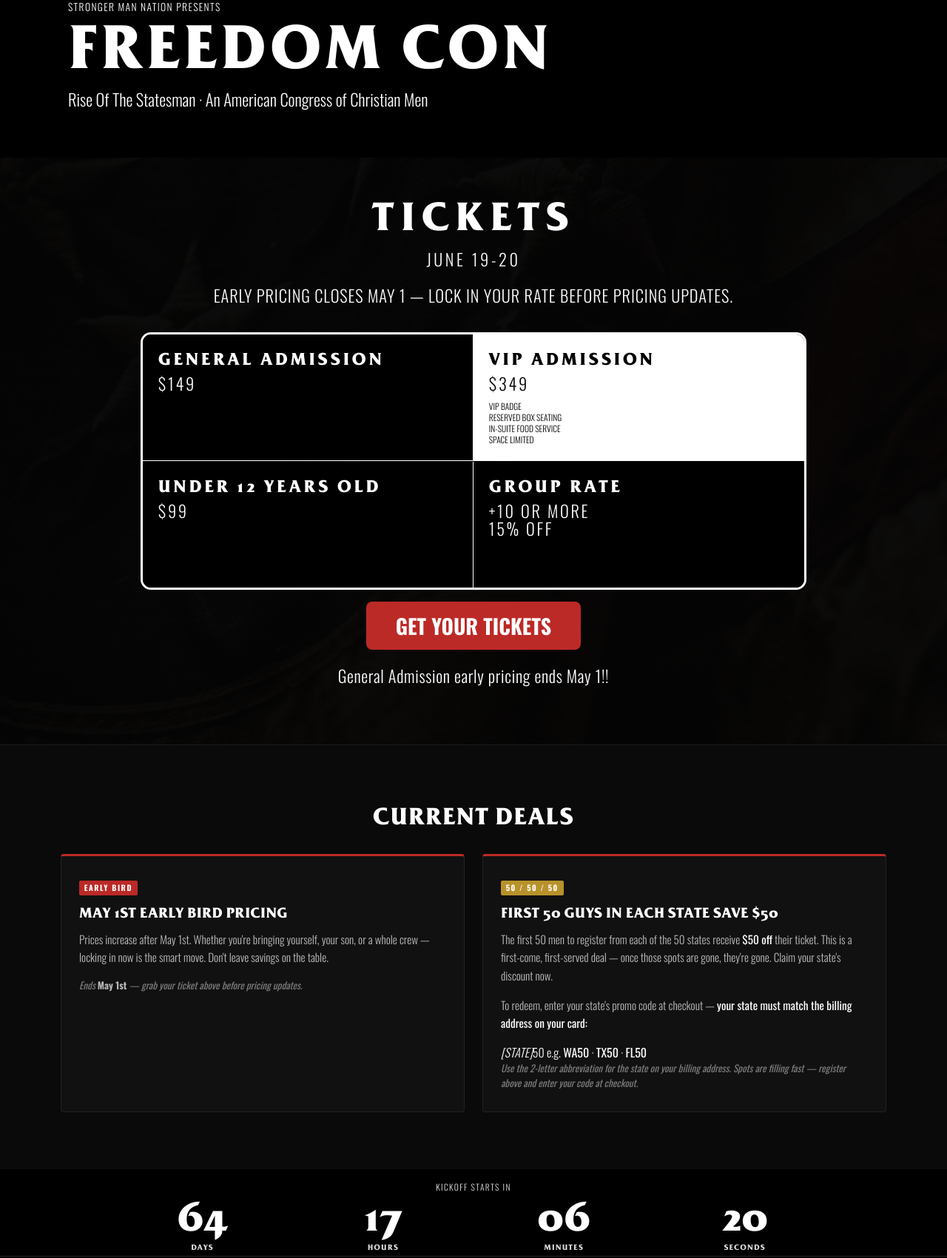
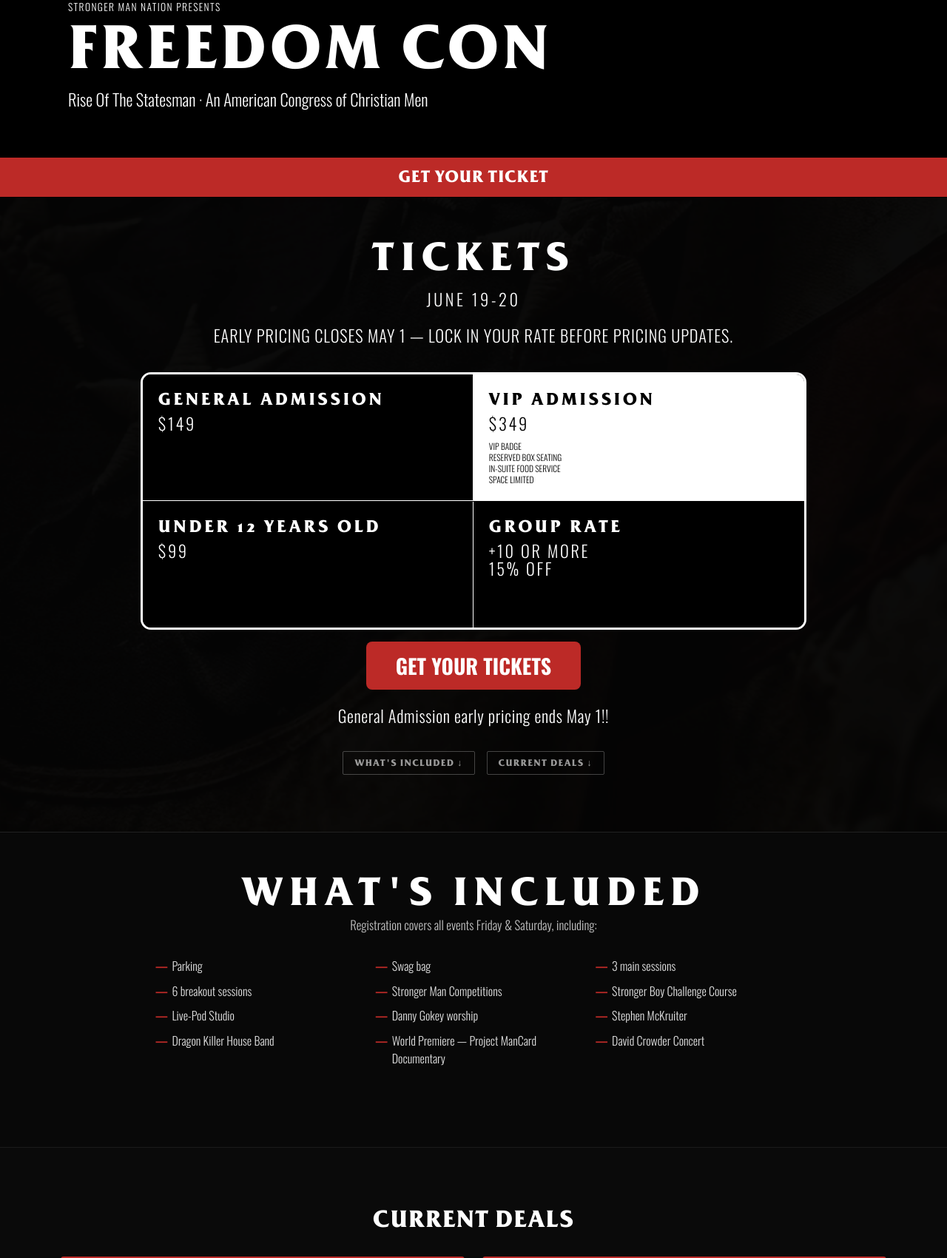
Before and after one commit to tylerthibault/freedomcon, a Flask app: page /tickets in a window 1280 px wide. Shown: the part 166-1866 px from the top of the page at 74% size. Run offline with Flask 3, Linux system fonts and the light colour scheme; some libraries are stand-ins or nearby versions.

Commit message:
update with what you get

```diff
--- a/src/static/css/components/freedom_con_shell.css
+++ b/src/static/css/components/freedom_con_shell.css
@@ -977,6 +977,48 @@ body.landing12-no-scroll {
     color: #fff;
 }
 
+/* ── What's Included ───────────────────────────────────────── */
+.fc-exp-includes {
+    background: rgba(255, 255, 255, 0.03);
+    border: 1px solid rgba(255, 255, 255, 0.1);
+    border-radius: 4px;
+    padding: clamp(1.8rem, 4vw, 3rem) clamp(1.5rem, 4vw, 2.5rem);
+}
+
+.fc-exp-includes__lead {
+    color: rgba(255, 255, 255, 0.8);
+    margin: 0 0 1.5rem;
+    font-size: clamp(0.95rem, 1.5vw, 1.1rem);
+}
+
+.fc-exp-includes__list {
+    list-style: none;
+    padding: 0;
+    margin: 0 0 2rem;
+    display: grid;
+    grid-template-columns: repeat(auto-fill, minmax(260px, 1fr));
+    gap: 0.6rem 2rem;
+}
+
+.fc-exp-includes__list li {
+    padding-left: 1.4em;
+    position: relative;
+    color: rgba(255, 255, 255, 0.88);
+    line-height: 1.5;
+}
+
+.fc-exp-includes__list li::before {
+    content: '—';
+    position: absolute;
+    left: 0;
+    color: var(--fc-accent);
+    font-weight: 700;
+}
+
+.fc-exp-includes__cta {
+    margin-top: 0.5rem;
+}
+
 @media (max-width: 900px) {
     .fc-exp-layers {
         grid-template-columns: repeat(2, minmax(0, 1fr));
--- a/src/static/css/components/tickets.css
+++ b/src/static/css/components/tickets.css
@@ -261,3 +261,52 @@
         grid-template-columns: 1fr;
     }
 }
+
+/* ── Scroll hint ───────────────────────────────────────────── */
+.tickets-scroll-hint {
+    display: flex;
+    justify-content: center;
+    gap: 1rem;
+    margin-top: 2rem;
+    flex-wrap: wrap;
+}
+
+.tickets-scroll-hint__link {
+    display: inline-block;
+    padding: 0.45em 1.2em;
+    border: 1px solid rgba(255, 255, 255, 0.25);
+    border-radius: 2px;
+    color: rgba(255, 255, 255, 0.6);
+    text-decoration: none;
+    font-family: var(--font-secondary);
+    font-size: 0.78rem;
+    letter-spacing: 0.1em;
+    text-transform: uppercase;
+    transition: border-color 0.2s ease, color 0.2s ease;
+}
+
+.tickets-scroll-hint__link:hover,
+.tickets-scroll-hint__link:focus-visible {
+    border-color: var(--fc-accent);
+    color: #fff;
+}
+
+/* ── What's Included ───────────────────────────────────────── */.tickets-includes {
+    background: rgba(255, 255, 255, 0.03);
+    border-top: 1px solid rgba(255, 255, 255, 0.1);
+}
+
+.tickets-includes__lead {
+    margin: 0 auto 1.8rem;
+    max-width: 680px;
+    color: rgba(255, 255, 255, 0.75);
+    font-size: clamp(0.9rem, 1.4vw, 1.05rem);
+    line-height: 1.6;
+}
+
+.tickets-includes .fc-exp-includes__list {
+    margin-left: auto;
+    margin-right: auto;
+    max-width: 860px;
+    text-align: left;
+}
--- a/src/templates/public/landing/index.html
+++ b/src/templates/public/landing/index.html
@@ -110,6 +110,8 @@
 
     {% include 'public/landing/components/what_to_expect.html' %}
 
+    {% include 'public/landing/components/includes_teaser.html' %}
+
     {% include 'public/landing/components/trailers.html' %}
 
     {% include 'public/landing/components/father_son_callout.html' %}
--- a/src/templates/public/tickets/index.html
+++ b/src/templates/public/tickets/index.html
@@ -1,5 +1,6 @@
 {% extends "bases/public.html" %}
 {% from "components/macros/page_hero.html" import page_hero %}
+{% from "components/macros/banner.html" import slim_banner %}
 
 {% block styles %}
 <link rel="stylesheet" href="{{ url_for('static', filename='css/components/tickets.css') }}">
@@ -13,6 +14,7 @@
 {% set countdown_target = '2026-06-19T17:00:00-07:00' %}
 <main class="tickets-page">
 	{{ page_hero("Stronger Man Nation Presents", ticket_meta.event_title, ticket_meta.subtitle ~ " · " ~ ticket_meta.kicker) }}
+	{{ slim_banner("GET YOUR TICKET") }}
 
 	<section class="tickets-section" aria-label="Ticket pricing">
 		<div class="tickets-section__inner container-xl">
@@ -42,10 +44,35 @@
                 {% endwith %}
             </div>
 			<p class="tickets-section__notice">{{ ticket_meta.notice }}</p>
+			<div class="tickets-scroll-hint" aria-label="More on this page">
+				<a class="tickets-scroll-hint__link" href="#whats-included">What&apos;s Included ↓</a>
+				<a class="tickets-scroll-hint__link" href="#current-deals">Current Deals ↓</a>
+			</div>
 		</div>
 	</section>
 
-	<section class="tickets-promos" aria-label="Ticket promotions and deals">
+	<section id="whats-included" class="tickets-section tickets-includes" aria-label="What's included with your ticket">
+		<div class="tickets-section__inner container-xl">
+			<h2 class="tickets-section__heading">What&apos;s Included</h2>
+			<p class="tickets-includes__lead">Registration covers all events Friday &amp; Saturday, including:</p>
+			<ul class="fc-exp-includes__list">
+				<li>Parking</li>
+				<li>Swag bag</li>
+				<li>3 main sessions</li>
+				<li>6 breakout sessions</li>
+				<li>Stronger Man Competitions</li>
+				<li>Stronger Boy Challenge Course</li>
+				<li>Live-Pod Studio</li>
+				<li>Danny Gokey worship</li>
+				<li>Stephen McKruiter</li>
+				<li>Dragon Killer House Band</li>
+				<li>World Premiere &mdash; Project ManCard Documentary</li>
+				<li>David Crowder Concert</li>
+			</ul>
+		</div>
+	</section>
+
+	<section id="current-deals" class="tickets-promos" aria-label="Ticket promotions and deals">
 		<div class="tickets-promos__inner container-xl">
 			<h2 class="tickets-promos__heading">Current Deals</h2>
 
```
Also changed, not shown: src/static/css/components/landing-variant-12.css (+52 -0 lines), src/templates/public/experience/index.html (+22 -0 lines), src/templates/public/landing/components/includes_teaser.html (added, +8 -0 lines).
